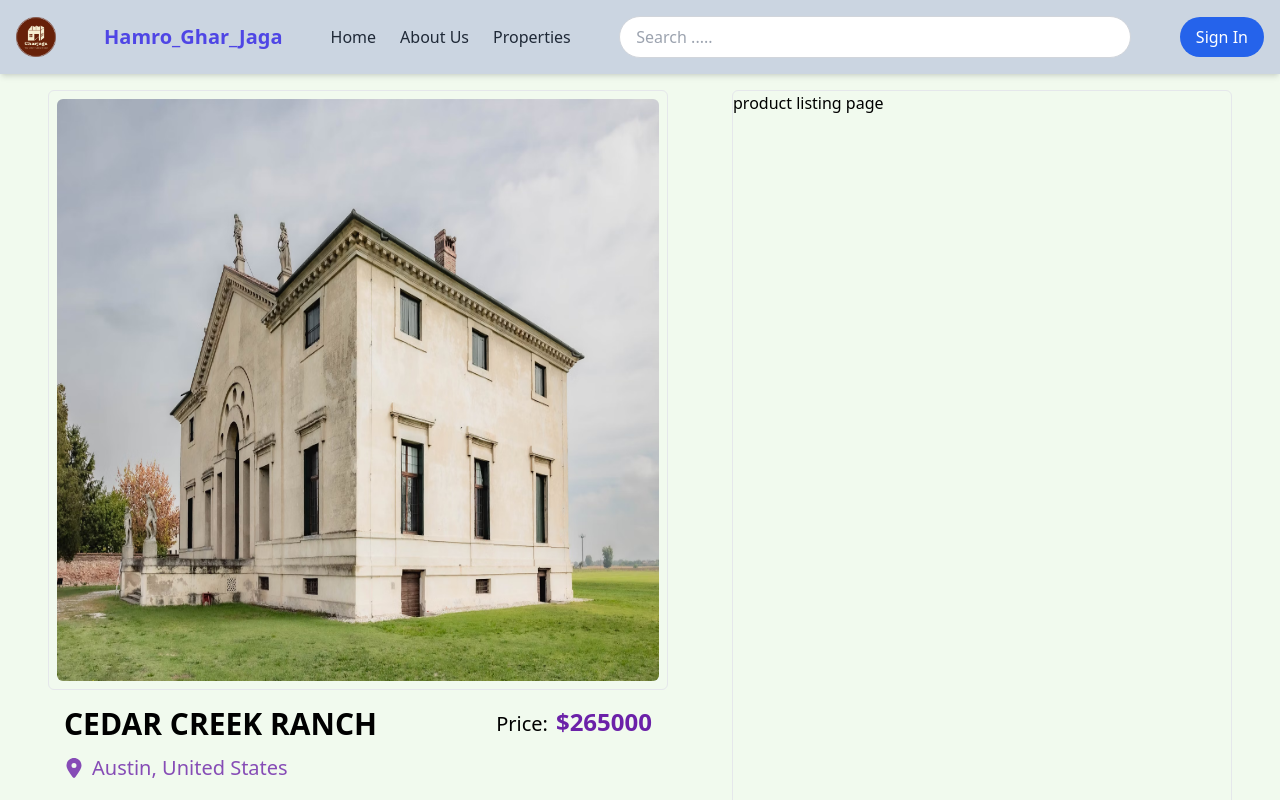
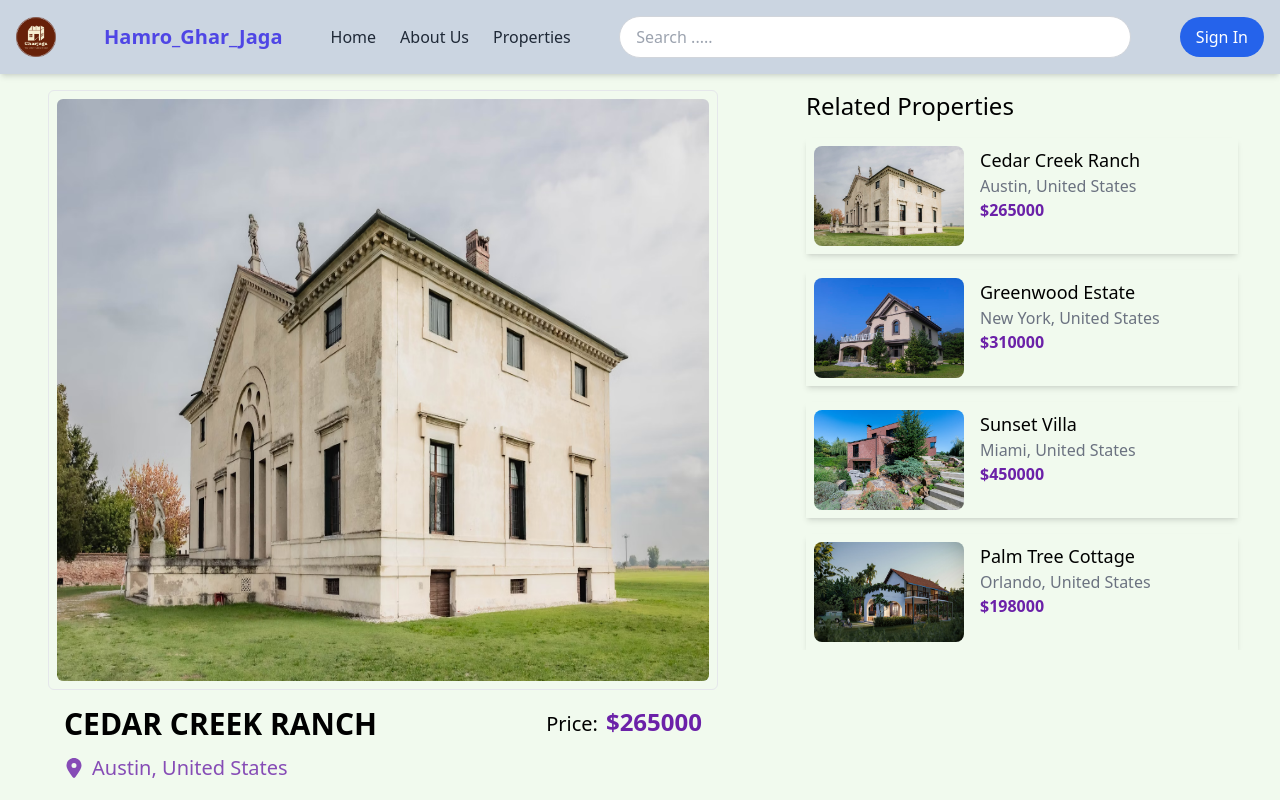
Before and after one commit to PanaceaSolution/Real-Estate, a React (Vite) app in the folder client/: page /properties/1 in a window 1280 px wide. Shown: the top 800 px of the page. Built offline with nearby package versions, Linux system fonts and the light colour scheme.

Commit message:
detail page completed, sachin

```diff
--- a/client/src/App.jsx
+++ b/client/src/App.jsx
@@ -15,7 +15,7 @@
       <div className="flex flex-col min-h-screen bg-base">
         <Header />
 
-        <main className="flex-grow ">
+        <main className="flex-grow">
           <Routes>
             <Route path="/" element={<Home />} />
             <Route path="/aboutUs" element={<AboutUs />} />
@@ -25,7 +25,6 @@
             <Route path="/sign-up" element={<SignUp />} />
           </Routes>
         </main>
-
         <Footer />
       </div>
     </Router>
--- a/client/src/pages/propertyDetail.jsx
+++ b/client/src/pages/propertyDetail.jsx
@@ -6,14 +6,14 @@
   FaBath,
   FaRulerCombined,
 } from "react-icons/fa6";
-import { useParams } from "react-router-dom";
+import { Link, useParams } from "react-router-dom";
 import { properties } from "../properties";
 
 const PropertyDetail = () => {
   const { id } = useParams();
   const property = properties.find((item) => item.id === Number(id));
   return (
-    <div className="px-[1rem] md:px-[3rem] grid grid-cols-1fr lg:grid-cols-[1fr_500px] md:gap-16 mt-4">
+    <div className="px-[1rem] md:px-[3rem] grid grid-cols-1fr lg:grid-cols-[1fr_450px] md:gap-16 mt-4">
       <div className="">
         <div className="max-h-[600px] max-w-full md:h-[600px] w-full p-2 rounded-md border">
           <img
@@ -69,8 +69,31 @@
           <p className="text-text text-md md:text-xl">{property.desc}</p>
         </div>
       </div>
-      <div className="md:border rounded-md">
-        product listing page
+      <div className="max-w-[500px]">
+        <div></div>
+        <div className="h-[70vh] md:w-full lg:w-[30rem]  lg:fixed lg:overflow-y-auto lg:overflow-x-hidden lg:px-6">
+          <h4 className="text-2xl font-medium mb-2">Related Properties</h4>
+          {properties.map((property) => (
+            <Link to={`/properties/${property.id}`}>
+              <div className="flex gap-[1rem] max-h-[120px] shadow-md my-4 hover:bg-shadow hover:cursor-pointer p-2">
+                <div className="h-[100px] w-[150px] rounded-lg">
+                  <img
+                    src={property.image}
+                    class="img-fluid rounded-lg h-full w-full"
+                    alt={property.title}
+                  />
+                </div>
+                <div>
+                  <h3 className="text-lg font-medium">{property.title}</h3>
+                  <p className="text-text">{property.address}</p>
+                  <p className="text-primary font-semibold">
+                    ${property.price}
+                  </p>
+                </div>
+              </div>
+            </Link>
+          ))}
+        </div>
       </div>
     </div>
   );
```
Also changed, not shown: client/src/index.css (line endings or trailing spaces).
